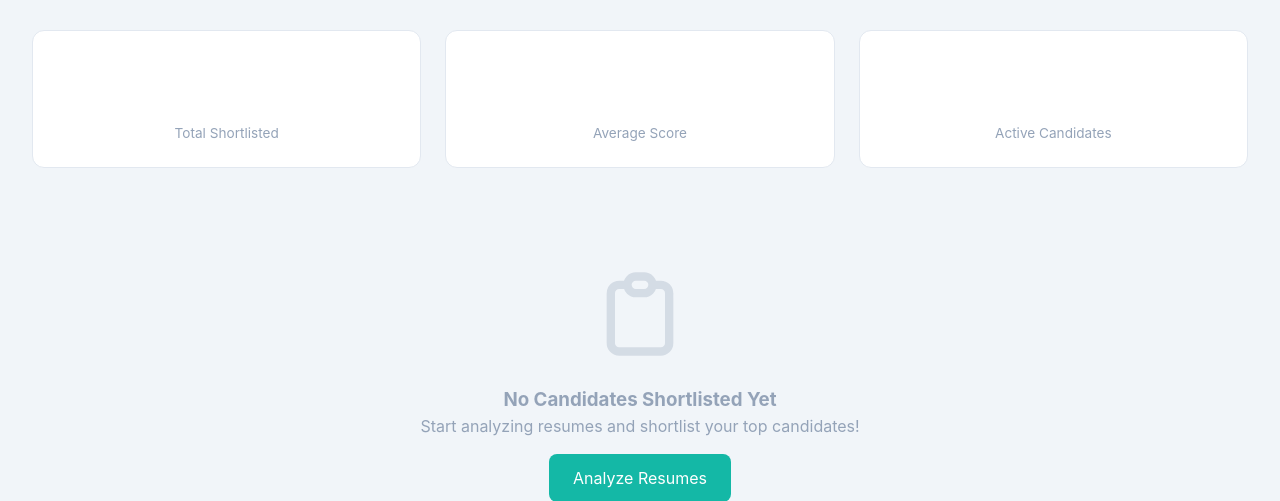
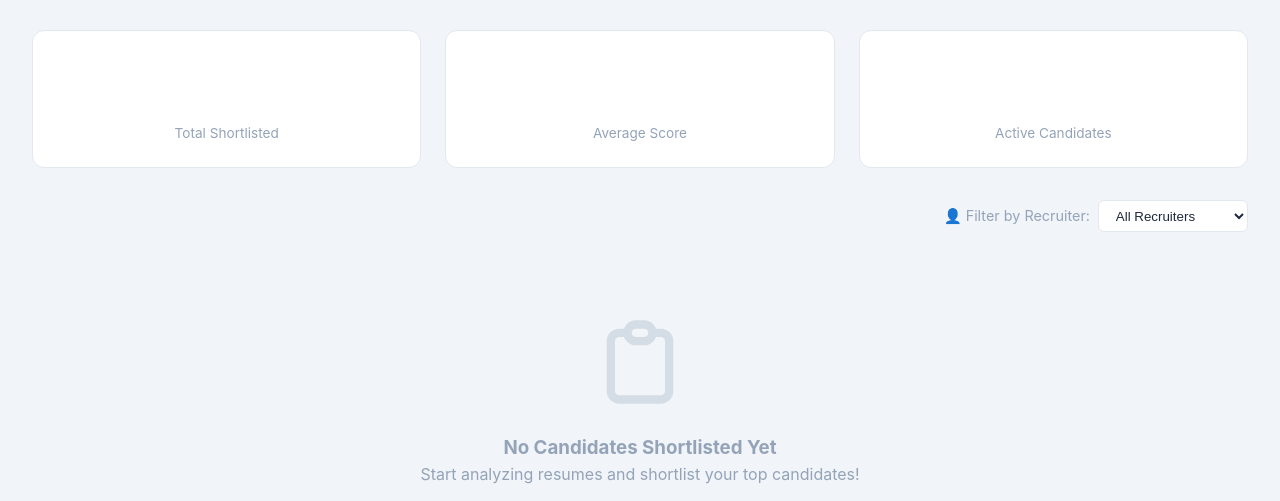
Before and after one commit to polipireddirohith/ATS-optimizer, a Flask app: page /shortlist in a window 1280 px wide. Shown: the part 220-721 px from the top of the page. Run offline with Flask 3, Linux system fonts and the light colour scheme; data that the repository does not hold is empty.

Commit message:
feat(shortlist): Add Recruiter Filter for Multi-HR Support
- Added a 'Filter by Recruiter' dropdown on the Shortlist page to help manage candidate lists when multiple HRs are using the system.
- Allows users to view candidates for a specific recruiter while maintaining a global 'All Recruiters' view.
- Facilitates better organization for larger teams without fragmenting the central database.

```diff
--- a/templates/shortlist.html
+++ b/templates/shortlist.html
@@ -209,6 +209,16 @@
             </div>
         </div>
 
+        <div style="margin-bottom: 1rem; display: flex; justify-content: flex-end; align-items: center; gap: 1rem;">
+            <div style="display: flex; align-items: center; gap: 0.5rem;">
+                <span style="color: var(--text-muted); font-size: 0.9rem;">👤 Filter by Recruiter:</span>
+                <select id="recruiterFilter"
+                    style="padding: 0.4rem 0.8rem; border-radius: 6px; border: 1px solid var(--border-color); background: var(--bg-card); color: var(--text-primary); min-width: 150px;">
+                    <option value="all">All Recruiters</option>
+                </select>
+            </div>
+        </div>
+
         <div class="candidate-table" id="candidateTable">
             <table>
                 <thead>
@@ -257,6 +267,7 @@
                     currentShortlist = data.candidates; // Store for export
                     displayCandidates(data.candidates);
                     updateStatistics(data.candidates);
+                    populateRecruiterFilter(data.candidates);
                 } else {
                     showEmptyState();
                 }
@@ -558,6 +569,40 @@
             document.body.removeChild(link);
         }
 
+        function populateRecruiterFilter(candidates) {
+            const filter = document.getElementById('recruiterFilter');
+            // Get unique recruiters
+            const recruiters = [...new Set(candidates.map(c => c.recruiter_name || 'Unknown Recruiter'))].sort();
+
+            // Save current selection if re-populating
+            const currentVal = filter.value;
+
+            filter.innerHTML = '<option value="all">All Recruiters</option>';
+            recruiters.forEach(r => {
+                const opt = document.createElement('option');
+                opt.value = r;
+                opt.textContent = r;
+                if (r === currentVal) opt.selected = true;
+                filter.appendChild(opt);
+            });
+
+            // Remove old listener to avoid duplicates?
+            // Better to clone or just assign onclick.
+            // Since populate is called once on load usually, addEventListener is safe if we don't reload often.
+            // But usually safe to just overwrite onchange
+            filter.onchange = () => {
+                const val = filter.value;
+                if (val === 'all') {
+                    displayCandidates(currentShortlist);
+                    updateStatistics(currentShortlist);
+                } else {
+                    const filtered = currentShortlist.filter(c => (c.recruiter_name || 'Unknown Recruiter') === val);
+                    displayCandidates(filtered);
+                    updateStatistics(filtered);
+                }
+            };
+        }
+
         // Load shortlist on page load
         document.addEventListener('DOMContentLoaded', loadShortlist);
     </script>
```
